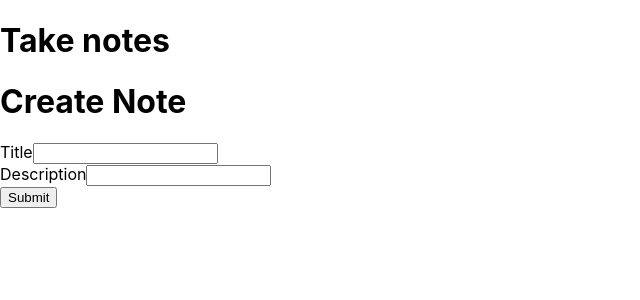
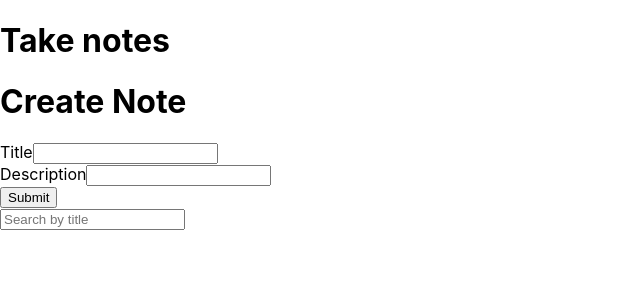
Before and after one commit to ragizaki/take-notes, a React (Create React App) app: page / in a window 1280 px wide. Shown: the top 300 px of the page, without its empty margins (0-640 px from the left). Built offline with nearby package versions, Linux system fonts and the light colour scheme.

Commit message:
add filter feature for note titles

```diff
--- a/src/App.tsx
+++ b/src/App.tsx
@@ -1,11 +1,20 @@
-import React, { useState } from 'react';
+import React, { useState, useCallback } from 'react';
 
 import Form from './components/Form';
 import NoteList from './components/NoteList';
+import SearchBar from './components/SearchBar';
 import { Note } from './util/interfaces';
 
 const App = (): JSX.Element => {
     const [notes, setNotes] = useState<Note[]>([]);
+    const [noteSearch, setNoteSearch] = useState<string>('');
+
+    const handleNoteSearch = useCallback(
+        (e: React.ChangeEvent<HTMLInputElement>) => {
+            setNoteSearch(e.target.value);
+        },
+        [setNoteSearch]
+    );
 
     const handleDelete = (id: number): void => {
         const notesToKeep = notes.filter((note: Note): boolean => note.id !== id);
@@ -16,7 +25,8 @@ const App = (): JSX.Element => {
         <div>
             <h1>Take notes</h1>
             <Form notes={notes} setNotes={setNotes} />
-            <NoteList notes={notes} handleDelete={handleDelete} />
+            <SearchBar value={noteSearch} handleSearch={handleNoteSearch} />
+            <NoteList notes={notes} noteSearch={noteSearch} handleDelete={handleDelete} />
         </div>
     );
 };
--- a/src/components/Form.tsx
+++ b/src/components/Form.tsx
@@ -6,7 +6,7 @@ type IFormProps = {
     setNotes: React.Dispatch<React.SetStateAction<Note[]>>;
 };
 
-const Form = ({ notes, setNotes }: IFormProps): JSX.Element => {
+const Form = React.memo(({ notes, setNotes }: IFormProps): JSX.Element => {
     const [title, setTitle] = useState<string>('');
     const [description, setDescription] = useState<string>('');
 
@@ -19,6 +19,8 @@ const Form = ({ notes, setNotes }: IFormProps): JSX.Element => {
             created: new Date(),
         };
         setNotes([...notes, note]);
+        setTitle('');
+        setDescription('');
     };
 
     return (
@@ -46,6 +48,6 @@ const Form = ({ notes, setNotes }: IFormProps): JSX.Element => {
             </form>
         </div>
     );
-};
+});
 
 export default Form;
--- a/src/components/NoteList.tsx
+++ b/src/components/NoteList.tsx
@@ -1,13 +1,22 @@
-import React from 'react';
+import { useCallback } from 'react';
 import { Note } from '../util/interfaces';
 
 interface INoteListProps {
+    noteSearch: string;
     notes: Note[];
     handleDelete(id: number): void;
 }
 
-const NoteList = ({ notes, handleDelete }: INoteListProps): JSX.Element => {
-    const listItems = notes.map((note: Note) => (
+interface title {
+    title: string;
+}
+
+const NoteList = ({ noteSearch, notes, handleDelete }: INoteListProps): JSX.Element => {
+    const listItems = notes
+        .filter(({ title }: title) => {
+            return title.toLowerCase().includes(noteSearch.toLowerCase());
+        })
+        .map((note: Note) => (
             <li key={note.id}>
                 <h2>{note.title}</h2>
                 <p>{note.description}</p>
@@ -22,7 +31,9 @@ const NoteList = ({ notes, handleDelete }: INoteListProps): JSX.Element => {
             </li>
         ));
 
-    return <ul>{listItems}</ul>;
+    const memoizedItems = useCallback(() => listItems, [listItems]);
+
+    return <ul>{memoizedItems}</ul>;
 };
 
 export default NoteList;
--- /dev/null
+++ b/src/components/SearchBar.tsx
@@ -0,0 +1,17 @@
+import React from 'react';
+
+type ISearchProps = {
+    value: string;
+    handleSearch: (e: React.ChangeEvent<HTMLInputElement>) => void;
+};
+
+const SearchBar = ({ value, handleSearch }: ISearchProps): JSX.Element => {
+    console.log('rendered');
+    return (
+        <div>
+            <input value={value} onChange={handleSearch} type='text' placeholder='Search by title' />
+        </div>
+    );
+};
+
+export default SearchBar;
```
Lines whose indentation alone changed are shown as unchanged.
